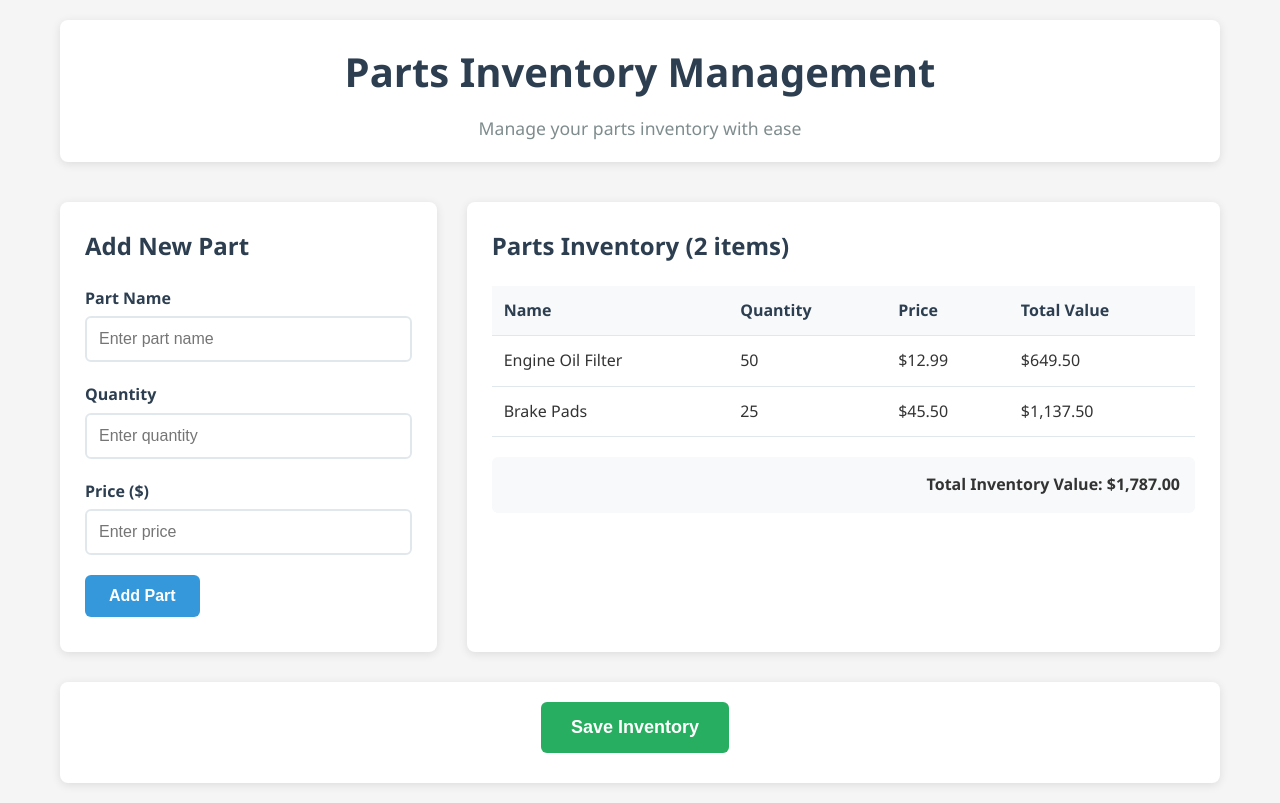
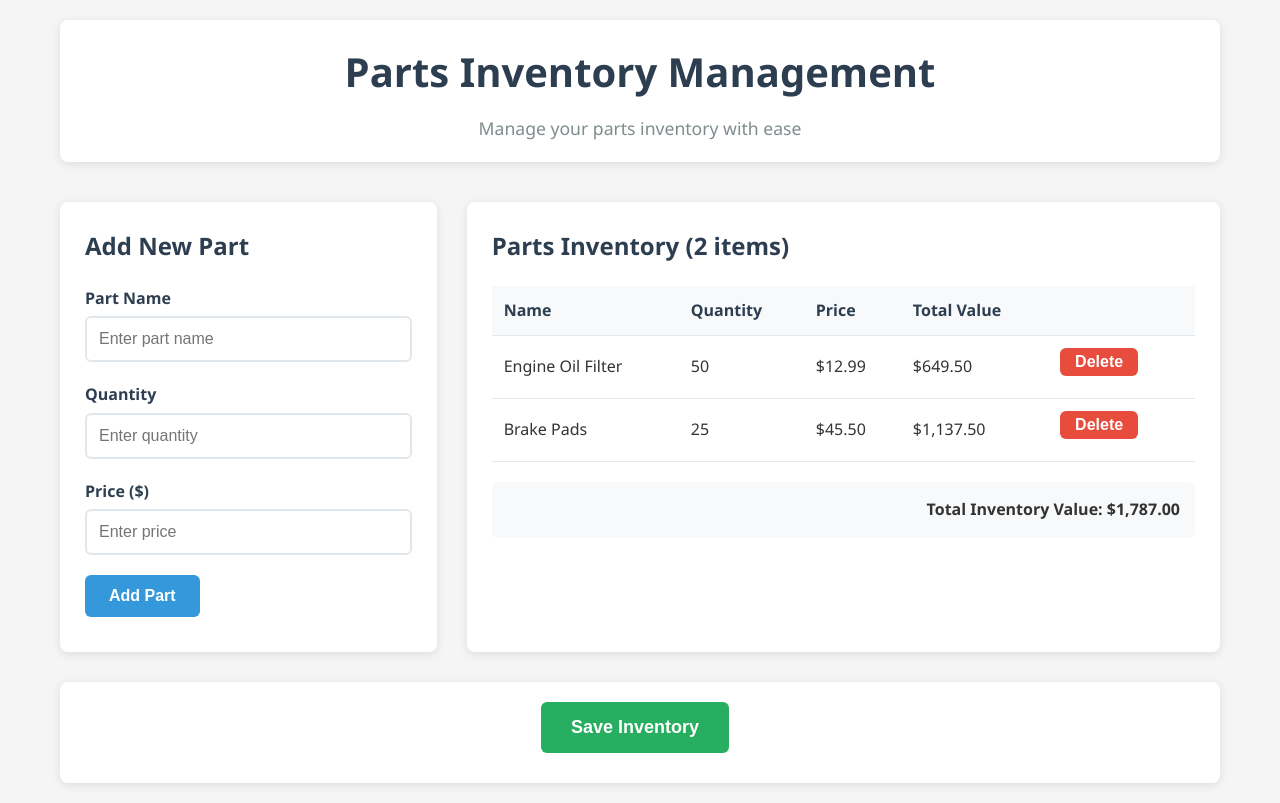
Before and after one commit to AssilZ/parts-inventory-tracker, a React (Vite) app: page / in a window 1280 px wide. Built offline with nearby package versions, Linux system fonts and the light colour scheme.

Commit message:
Add Delete functionality

```diff
--- a/src/App.tsx
+++ b/src/App.tsx
@@ -53,7 +53,14 @@ function App() {
     toast.success(`Added "${newPart.name}" to inventory`);
   };
 
-
+  // Delete part from the list
+  const handleDeletePart = (id: string) => {
+    const partToDelete = parts.find(p => p.id === id);
+    setParts(prevParts => prevParts.filter(part => part.id !== id));
+    if (partToDelete) {
+      toast.success(`Deleted "${partToDelete.name}" from inventory`);
+    }
+  };
 
   // Save parts data to localStorage
   const handleSaveParts = async () => {
@@ -88,7 +95,7 @@ function App() {
 
       <div className="main-content">
         <PartForm onAddPart={handleAddPart} />
-        <PartList parts={parts} />
+        <PartList parts={parts} onDeletePart={handleDeletePart} />
       </div>
 
       <div className="save-section">
--- a/src/components/PartList.tsx
+++ b/src/components/PartList.tsx
@@ -3,9 +3,10 @@ import { Part } from '../types';
 
 interface PartListProps {
   parts: Part[];
+  onDeletePart?: (id: string) => void;
 }
 
-export const PartList: React.FC<PartListProps> = ({ parts }) => {
+export const PartList: React.FC<PartListProps> = ({ parts, onDeletePart }) => {
   if (parts.length === 0) {
     return (
       <div className="card">
@@ -41,6 +42,7 @@ export const PartList: React.FC<PartListProps> = ({ parts }) => {
               <th>Quantity</th>
               <th>Price</th>
               <th>Total Value</th>
+              {onDeletePart && <th></th>}
             </tr>
           </thead>
           <tbody>
@@ -50,6 +52,17 @@ export const PartList: React.FC<PartListProps> = ({ parts }) => {
                 <td>{part.quantity}</td>
                 <td>{formatPrice(part.price)}</td>
                 <td>{formatPrice(part.quantity * part.price)}</td>
+                {onDeletePart && (
+                  <td>
+                    <button
+                      onClick={() => onDeletePart(part.id)}
+                      className="btn btn-danger"
+                      style={{ padding: '5px 15px' }}
+                    >
+                      Delete
+                    </button>
+                  </td>
+                )}
               </tr>
             ))}
           </tbody>
--- a/src/index.css
+++ b/src/index.css
@@ -203,3 +203,25 @@ body {
   font-size: 14px;
   margin-top: 5px;
 }
+
+.btn-danger {
+  background-color: #e74c3c;
+  color: white;
+  border: none;
+  padding: 10px 20px;
+  border-radius: 6px;
+  cursor: pointer;
+  font-size: 16px;
+  transition: background-color 0.3s ease;
+  display: inline-flex;
+  align-items: center;
+  justify-content: center;
+}
+
+.btn-danger:hover {
+  background-color: #c0392b;
+}
+
+.btn-danger svg {
+  display: block;
+}
```
Also changed, not shown: 1 other file (tests, documents, lock files or other folders).
